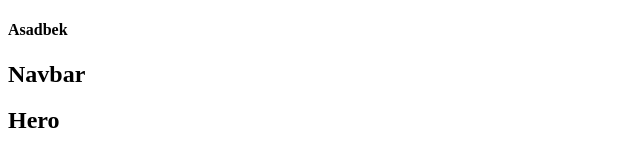
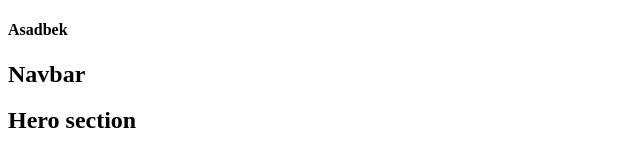
Before and after one commit to BestDevelopmentTeam/first-project, a plain HTML site: page index.html in a window 1280 px wide. Shown: the full height of the page, 0-640 px from the left. Drawn offline with Linux system fonts and the light colour scheme.

Commit message:
Change Title

```diff
--- a/index.html
+++ b/index.html
@@ -24,7 +24,7 @@
     </nav>
 
     <section class="hero">
-        <h1>Hero</h1>
+        <h1>Hero section</h1>
     </section>
 
 
```
